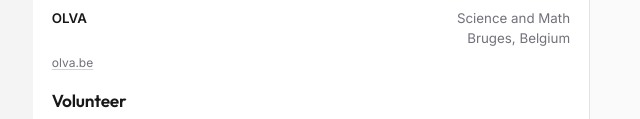
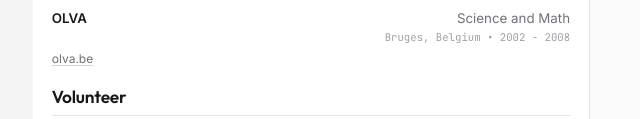
Before and after one commit to robiningelbrecht/resume, a website: page index.html in a window 1280 px wide. Shown: the part 1633-1752 px from the top of the page, without its empty margins (210-850 px from the left). Drawn offline with Linux system fonts and the light colour scheme.

```diff
--- a/index.html
+++ b/index.html
@@ -234,7 +234,7 @@
               </div>
               <div class="flex justify-between items-start gap-2">
                 <span></span>
-                <span class="shrink-0 text-right text-zinc-500">Bruges, Belgium</span>
+                <span class="shrink-0 text-right font-mono text-[8pt] text-zinc-400">Bruges, Belgium • 2002 - 2008</span>
               </div>
             </div>
             <a href="https://www.olva.be/" target="_blank" class="text-[9pt] text-zinc-500">olva.be</a>
```
